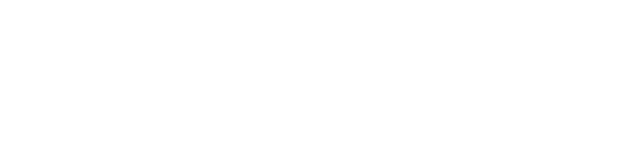
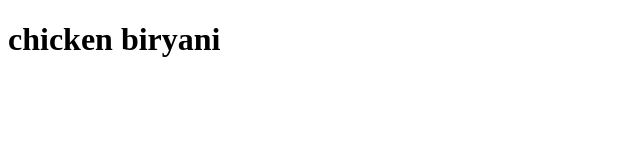
Before and after one commit to ZAHIDKR/odin-recipes, a plain HTML site: page index.html in a window 1280 px wide. Shown: the whole page, without its empty margins (0-640 px from the left). Drawn offline with Linux system fonts and the light colour scheme.

Commit message:
add titel

```diff
--- a/index.html
+++ b/index.html
@@ -6,6 +6,8 @@
     <title>Document</title>
 </head>
 <body>
+    <h1> chicken biryani </h1>
+
 
 </body>
 </html>
```
